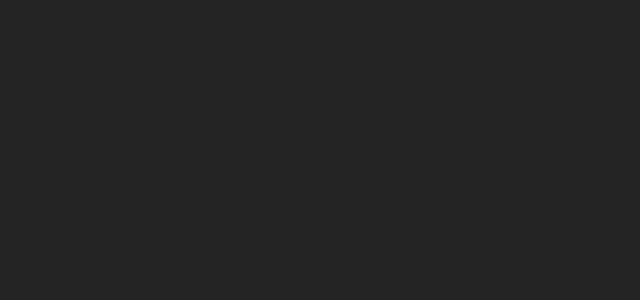
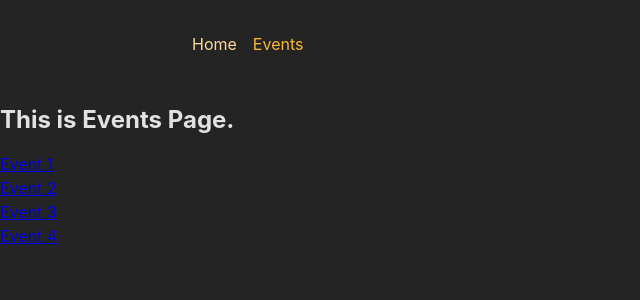
Before and after one commit to Mr-Brown-Rafi/React_Learning, a React (Create React App) app in the folder ReactRouting/12-adv-starting-project/frontend/: page /events in a window 1280 px wide. Shown: the top 300 px of the page, without its empty margins (0-640 px from the left). Built offline with nearby package versions, Linux system fonts and the light colour scheme.

Commit message:
Exercise practiced for Routing

```diff
--- a/ReactRouting/12-adv-starting-project/frontend/package.json
+++ b/ReactRouting/12-adv-starting-project/frontend/package.json
@@ -8,6 +8,7 @@
     "@testing-library/user-event": "^13.5.0",
     "react": "^18.2.0",
     "react-dom": "^18.2.0",
+    "react-router-dom": "^6.8.2",
     "react-scripts": "5.0.1",
     "web-vitals": "^2.1.4"
   },
--- a/ReactRouting/12-adv-starting-project/frontend/src/App.js
+++ b/ReactRouting/12-adv-starting-project/frontend/src/App.js
@@ -20,8 +20,34 @@
 // 7. Output the ID of the selected event on the EventDetailPage
 // BONUS: Add another (nested) layout route that adds the <EventNavigation> component above all /events... page components
 
+import React from "react";
+import { createBrowserRouter,RouterProvider } from "react-router-dom";
+
+import HomePage from "./pages/HomePage";
+import EventsPage from "./pages/EventsPage";
+import EventDetailPage from "./pages/EventsDetailPage";
+import NewEventPage from "./pages/NewEventPage";
+import EditEventPage from "./pages/EditEventPage"
+import RootLayout from "./pages/RootLayout";
+
+const route = createBrowserRouter([
+  {
+    path: "/",
+    element: <RootLayout/>,
+    children: [
+      { path: "/", element: <HomePage /> },
+      { path: "/events", element: <EventsPage /> },
+      { path: "/events/new", element: <NewEventPage /> },
+      { path: "/events/:id", element: <EventDetailPage /> },
+      { path: "/events/:id/edit", element: <EditEventPage /> },
+    ],
+  },
+]);
+
 function App() {
-  return <div></div>;
+  return <>
+  <RouterProvider router={route} />
+  </>;
 }
 
 export default App;
--- a/ReactRouting/12-adv-starting-project/frontend/src/components/MainNavigation.js
+++ b/ReactRouting/12-adv-starting-project/frontend/src/components/MainNavigation.js
@@ -1,3 +1,5 @@
+import {NavLink } from 'react-router-dom'
+
 import classes from './MainNavigation.module.css';
 
 function MainNavigation() {
@@ -6,10 +8,10 @@ function MainNavigation() {
       <nav>
         <ul className={classes.list}>
           <li>
-            <a>Home</a>
+            <NavLink to='/'  className={({isActive}) => isActive ? classes.active : undefined }>Home</NavLink>
           </li>
           <li>
-            <a>Events</a>
+            <NavLink to='/events' className={({isActive}) => isActive ? classes.active : undefined } >Events</NavLink>
           </li>
         </ul>
       </nav>
--- /dev/null
+++ b/ReactRouting/12-adv-starting-project/frontend/src/pages/EditEventPage.js
@@ -0,0 +1,11 @@
+import React from "react";
+
+const EditEventPage = () => {
+  return (
+    <>
+      <h2>This is Event Edit Page.</h2>
+    </>
+  );
+};
+
+export default EditEventPage;
--- /dev/null
+++ b/ReactRouting/12-adv-starting-project/frontend/src/pages/EventsDetailPage.js
@@ -0,0 +1,16 @@
+import React from "react";
+import { useParams } from "react-router-dom";
+
+
+const EventsDetalPage = () => {
+const params =  useParams();
+
+  return (
+    <>
+      <h2>This is events EventsDetalPage.</h2>
+      <p>{params.id}</p>
+    </>
+  );
+};
+
+export default EventsDetalPage;
--- /dev/null
+++ b/ReactRouting/12-adv-starting-project/frontend/src/pages/EventsPage.js
@@ -0,0 +1,29 @@
+import React from "react";
+import { Link } from "react-router-dom";
+
+const events = [
+  { id: 1, title: "Event 1" },
+  { id: 2, title: "Event 2" },
+  { id: 3, title: "Event 3" },
+  { id: 4, title: "Event 4" },
+];
+
+const EventsPage = () => {
+  return (
+    <>
+      <h2>This is Events Page.</h2>
+
+      <ul>
+        {events.map((event) => (
+          <li>
+            <Link id={event.id} to={`/events/${event.title}`}>
+              {event.title}
+            </Link>
+          </li>
+        ))}
+      </ul>
+    </>
+  );
+};
+
+export default EventsPage;
--- /dev/null
+++ b/ReactRouting/12-adv-starting-project/frontend/src/pages/HomePage.js
@@ -0,0 +1,12 @@
+import React from 'react';
+
+
+const HomePage = () => {
+  return (
+    <>
+      <h2>This is HomePage.</h2>
+    </>
+  );
+};
+
+export default HomePage;
--- /dev/null
+++ b/ReactRouting/12-adv-starting-project/frontend/src/pages/NewEventPage.js
@@ -0,0 +1,11 @@
+import React from "react";
+
+const NewEventPage = () => {
+  return (
+    <>
+      <h2>This is EventsDetalPage</h2>
+    </>
+  );
+};
+
+export default NewEventPage;
--- /dev/null
+++ b/ReactRouting/12-adv-starting-project/frontend/src/pages/RootLayout.js
@@ -0,0 +1,15 @@
+import React from "react";
+import { Outlet } from "react-router-dom";
+
+import MainNavigation from "../components/MainNavigation";
+
+const RootLayout = () => {
+  return (
+    <>
+      <MainNavigation />
+      <Outlet />
+    </>
+  );
+};
+
+export default RootLayout;
```
Also changed, not shown: 1 other file (tests, documents, lock files or other folders).
